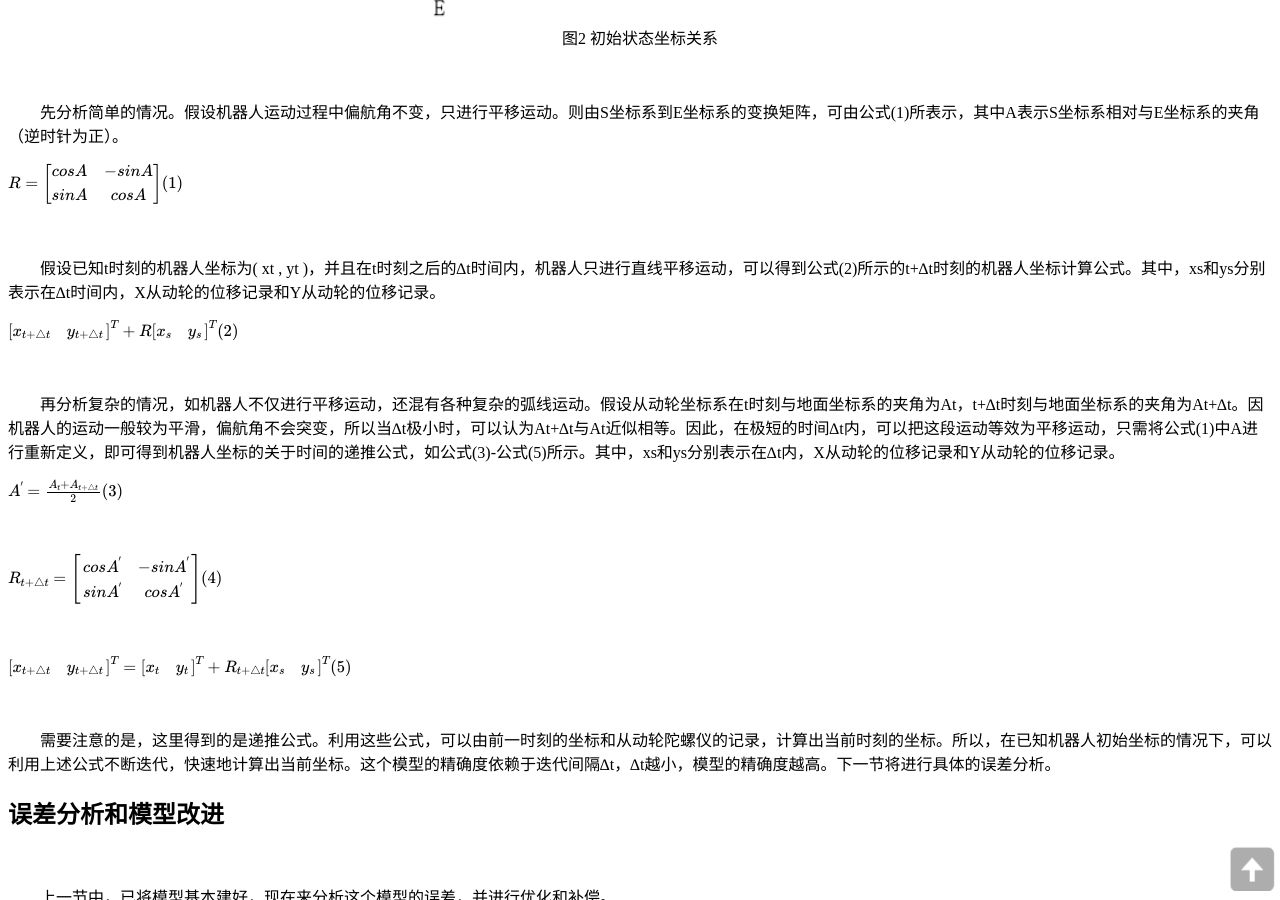
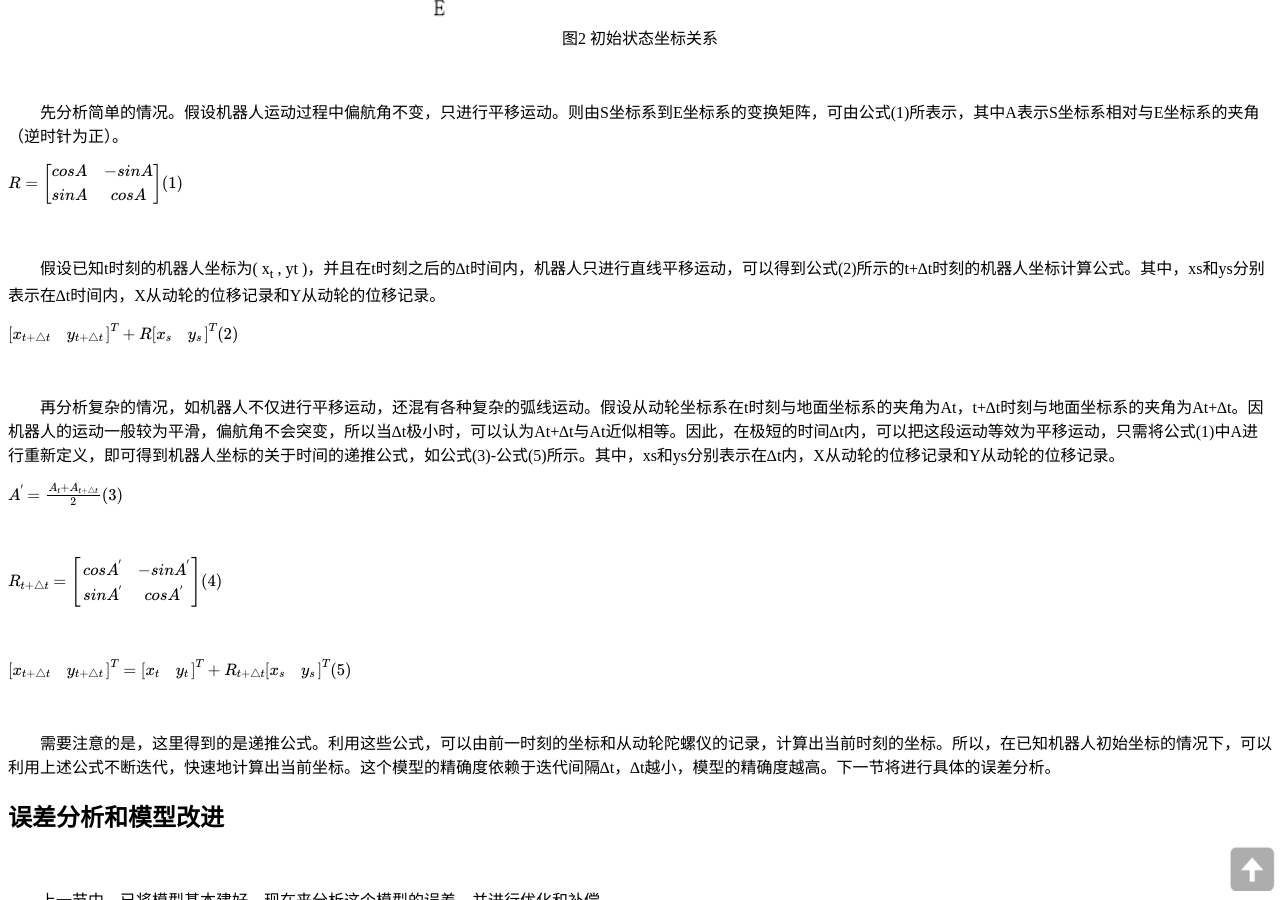
Before and after one commit to RCSTech/RCSTech.github.io, a Jekyll site: the page built from _posts/2013-12-30-gyro-GPS.md, in a window 1280 px wide and 900 px high, scrolled down 1237 px. Built offline with Jekyll 4.4.1, drawn with Linux system fonts in a browser that asks for light colours; nearby versions of some CDN libraries; formulas are drawn with MathJax 3; comment, search, counter and statistics services are not loaded; a style sheet for code colours, icons or effects is not loaded.

Commit message:
测试下标。

```diff
--- a/_posts/2013-12-30-gyro-GPS.md
+++ b/_posts/2013-12-30-gyro-GPS.md
@@ -53,7 +53,7 @@ sinA & cosA
 </div>
 <br>
 
-　　假设已知t时刻的机器人坐标为( xt , yt )，并且在t时刻之后的∆t时间内，机器人只进行直线平移运动，可以得到公式(2)所示的t+∆t时刻的机器人坐标计算公式。其中，xs和ys分别表示在∆t时间内，X从动轮的位移记录和Y从动轮的位移记录。
+　　假设已知t时刻的机器人坐标为( x<sub>t</sub> , yt )，并且在t时刻之后的∆t时间内，机器人只进行直线平移运动，可以得到公式(2)所示的t+∆t时刻的机器人坐标计算公式。其中，xs和ys分别表示在∆t时间内，X从动轮的位移记录和Y从动轮的位移记录。
 
 
 <div>
```
